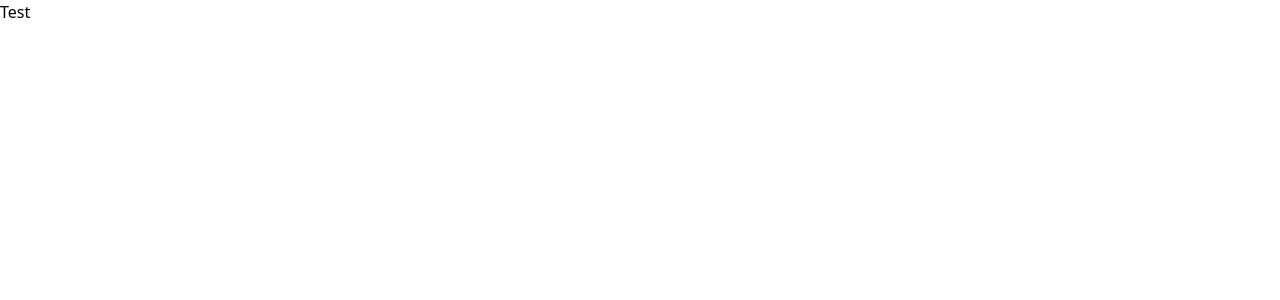
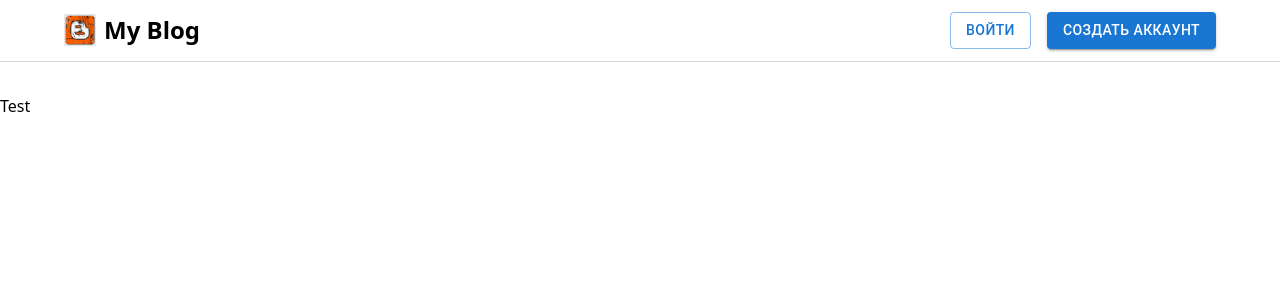
Before and after one commit to NickNedilko/simple-blog, a React (Vite) app: page / in a window 1280 px wide. Shown: the top 300 px of the page. Built offline with nearby package versions, Linux system fonts and the light colour scheme.

Commit message:
add header

```diff
--- a/src/App.tsx
+++ b/src/App.tsx
@@ -1,12 +1,14 @@
 
 import { Route, Routes } from 'react-router-dom';
 import './App.css';
+import { Header } from './components/shared/header';
 
 
 function App() {
 
   return (
-       <>
+    <>
+      <Header/>
       <Routes>
         <Route path="/" element={<div>Test</div>} />
         {/* <Route path="/" element={<Home />} />
--- /dev/null
+++ b/src/components/shared/header.tsx
@@ -0,0 +1,45 @@
+
+import Button from '@mui/material/Button';
+import Container from '@mui/material/Container';
+import logo from '../../assets/logo.png'
+import { Link } from 'react-router-dom';
+
+export const Header = () => {
+  const isAuth = false;
+
+  const onClickLogout = () => {};
+
+  return (
+    <div className='bg-white mb-8 border-b border-gray-300 py-3'>
+      <Container maxWidth="lg">
+        <Link to="/" className="flex justify-between items-center max-w-6xl mx-auto cursor-pointer">
+        <div className="flex items-center space-x-2">
+          <img src={logo} alt="Logo" className="h-8" />
+          <h1 className="text-2xl font-bold">My Blog</h1>
+        </div>
+          <div className='ml-3'>
+            {isAuth ? (
+              <div className="flex items-center gap-4">
+                <a href="/posts/create">
+                  <Button variant="contained">Написать статью</Button>
+                </a>
+                <Button onClick={onClickLogout} variant="contained" color="error">
+                  Выйти
+                </Button>
+              </div>
+            ) : (
+              <div className='flex items-center gap-4'>
+                <a href="/login">
+                  <Button variant="outlined">Войти</Button>
+                </a>
+                <a href="/register">
+                  <Button variant="contained">Создать аккаунт</Button>
+                </a>
+              </div>
+            )}
+          </div>
+        </Link>
+      </Container>
+    </div>
+  );
+};
```
